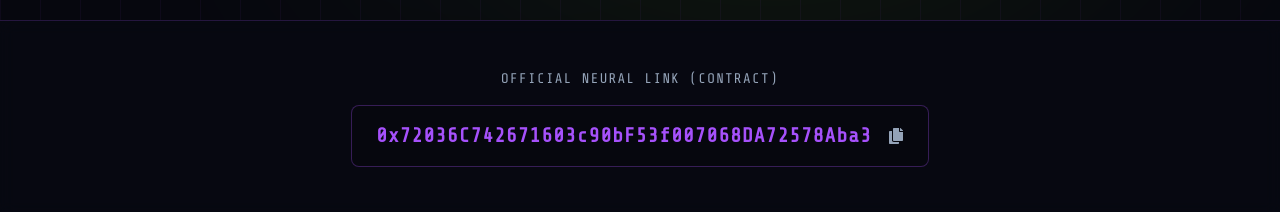
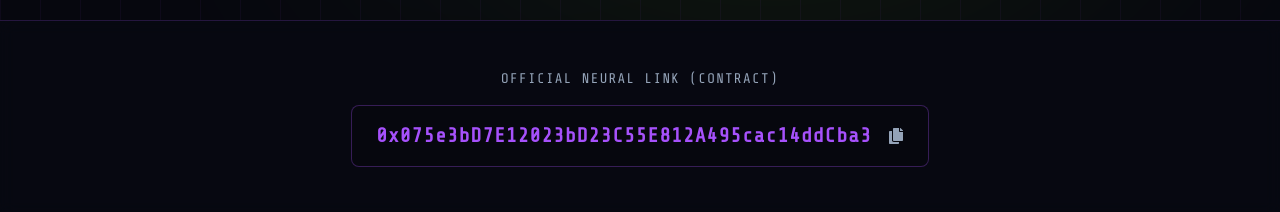
Before and after one commit to ognjanovskivasil555-bot/braingagent, a React (Vite) app: page / in a window 1280 px wide. Shown: the part 780-992 px from the top of the page. Built offline with nearby package versions, Linux system fonts and the light colour scheme.

Commit message:
Update BrainAgentPage.tsx

```diff
--- a/src/pages/BrainAgentPage.tsx
+++ b/src/pages/BrainAgentPage.tsx
@@ -132,7 +132,7 @@ const Hero = () => {
 
 const ContractAddress = () => {
   const [copied, setCopied] = useState(false);
-  const address = "0x72036C742671603c90bF53f007068DA72578Aba3";
+  const address = "0x075e3bD7E12023bD23C55E812A495cac14ddCba3";
 
   const copyToClipboard = () => {
     navigator.clipboard.writeText(address);
```
